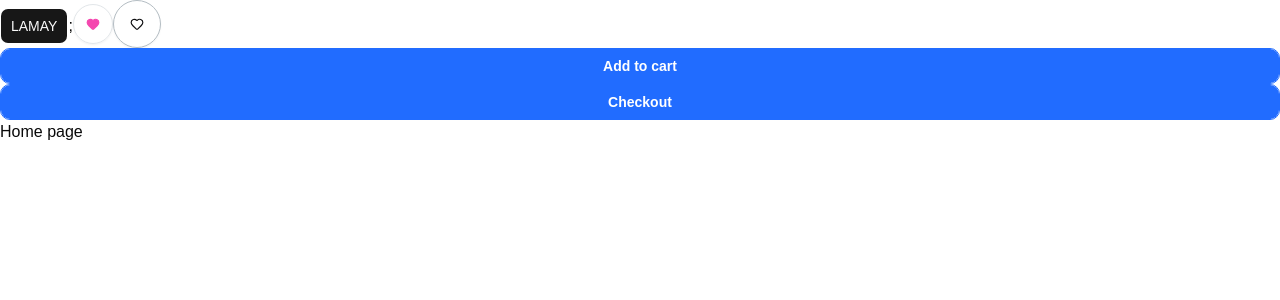
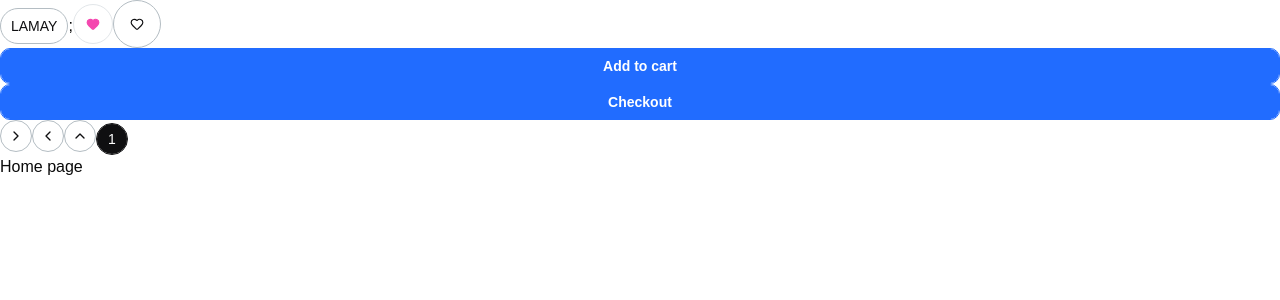
Before and after one commit to lamay-gp/lamay-frontend, a React (Vite) app: page / in a window 1280 px wide. Shown: the top 300 px of the page. Built offline with nearby package versions, Linux system fonts and the light colour scheme.

Commit message:
feat(SCRUM-73): develop shadcn button default styles

```diff
--- a/src/App.tsx
+++ b/src/App.tsx
@@ -1,3 +1,4 @@
+import { ChevronLeft, ChevronRight, ChevronUp } from 'lucide-react';
 import { Outlet } from 'react-router';
 
 import { Button } from '@/components/ui/button';
@@ -32,6 +33,34 @@ export const App = () => {
       >
         Checkout
       </Button>
+      <Button
+        variant="default"
+        size="icon-sm"
+        //onClick={}
+      >
+        <ChevronRight className="size-4" />
+      </Button>
+      <Button
+        variant="default"
+        size="icon-sm"
+        //onClick={}
+      >
+        <ChevronLeft className="size-4" />
+      </Button>
+      <Button
+        variant="default"
+        size="icon-sm"
+        //onClick={}
+      >
+        <ChevronUp className="size-4" />
+      </Button>
+      <Button
+        variant="default"
+        size="icon-sm"
+        aria-current="page"
+      >
+        1
+      </Button>
       {/*Header will be here*/}
       <Outlet />
       {/*Footer will be here*/}
--- a/src/components/atoms/FavoriteButton/FavoriteButton.tsx
+++ b/src/components/atoms/FavoriteButton/FavoriteButton.tsx
@@ -24,10 +24,8 @@ export const FavoriteButton: React.FC<Props> = ({
 */
   return (
     <Button
-      variant="outline"
-      size="icon"
+      variant="default"
       className={cn(
-        'rounded-full border bg-transparent hover:border-[#0f0f11] hover:bg-transparent',
         size === 'sm' ? 'size-10' : 'size-12',
         isFavorite ? 'border-[#e2e6e9]' : 'border-[#b4bdc3]',
       )}
--- a/src/components/ui/button-variants.ts
+++ b/src/components/ui/button-variants.ts
@@ -5,7 +5,8 @@ export const buttonVariants = cva(
   {
     variants: {
       variant: {
-        default: 'bg-primary text-primary-foreground hover:bg-primary/80',
+        default:
+          'rounded-full border border-[#b4bdc3] bg-transparent text-[#0f0f11] font-medium text-sm hover:border-[#0f0f11] disabled:border-[#e2e6e9] disabled:text-[#b4bdc4] aria-[current=page]:bg-[#0f0f11] aria-[current=page]:text-[#fff] aria-[current=page]:border-[#0f0f11]',
         outline:
           'border-border bg-background shadow-xs hover:bg-muted aria-expanded:bg-muted aria-expanded:text-foreground dark:border-input dark:bg-input/30 dark:hover:bg-input/50',
         secondary:
@@ -27,8 +28,7 @@ export const buttonVariants = cva(
         'icon': 'size-9',
         'icon-xs':
           "size-6 rounded-[min(var(--radius-md),8px)] in-data-[slot=button-group]:rounded-md [&_svg:not([class*='size-'])]:size-3",
-        'icon-sm':
-          'size-8 rounded-[min(var(--radius-md),10px)] in-data-[slot=button-group]:rounded-md',
+        'icon-sm': 'size-8 rounded-full',
         'icon-lg': 'size-10',
       },
     },
@@ -39,7 +39,7 @@ export const buttonVariants = cva(
   },
 );
 /*
-//For CheckoutButton
+//for CheckoutButton
 import { Button } from '@/components/ui/button';
  <Button
         variant="primaryAction"
@@ -49,4 +49,44 @@ import { Button } from '@/components/ui/button';
       >
         Checkout
       </Button>
-*/
+
+//for arrowButton
+import { ChevronRight, ChevronLeft } from 'lucide-react';
+import { Button } from '@/components/ui/button';
+<Button
+        variant="default"
+        size="icon-sm"
+        disabled={isDisabled}
+        //onClick={}
+      >
+        <ChevronRight className="size-4" />
+      </Button>
+      <Button
+        variant="default"
+        size="icon-sm"
+        disabled={isDisabled}
+        //onClick={}
+      >
+        <ChevronLeft className="size-4" />
+      </Button>
+
+// for goUp
+import { ChevronUp } from 'lucide-react';
+import { Button } from '@/components/ui/button';
+<Button
+        variant="default"
+        size="icon-sm"
+        //onClick={}
+      >
+        <ChevronUp className="size-4" />
+      </Button>
+
+      //for pagination button
+      <Button
+        variant="default"
+        size="icon-sm"
+        aria-current={isCurrentPage ? 'page' : undefined}
+      >
+        1
+      </Button>
+      */
```
